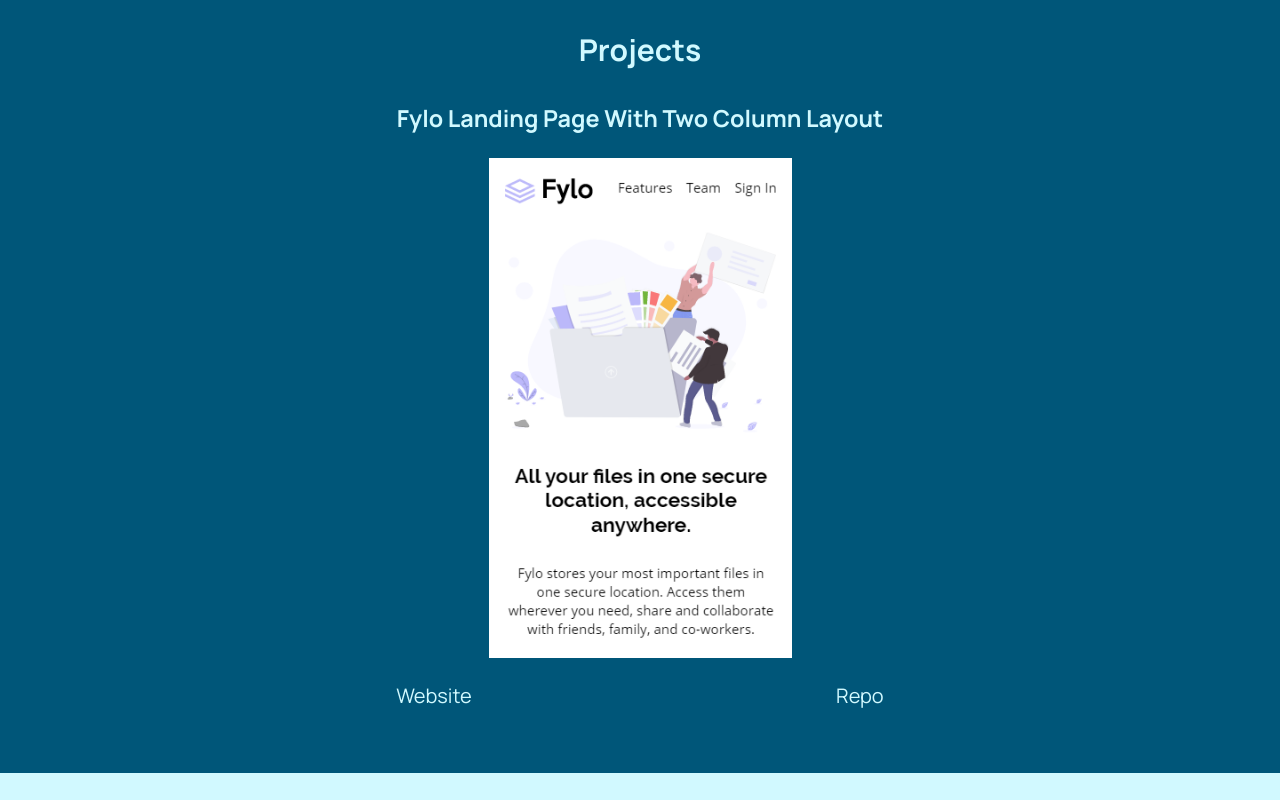
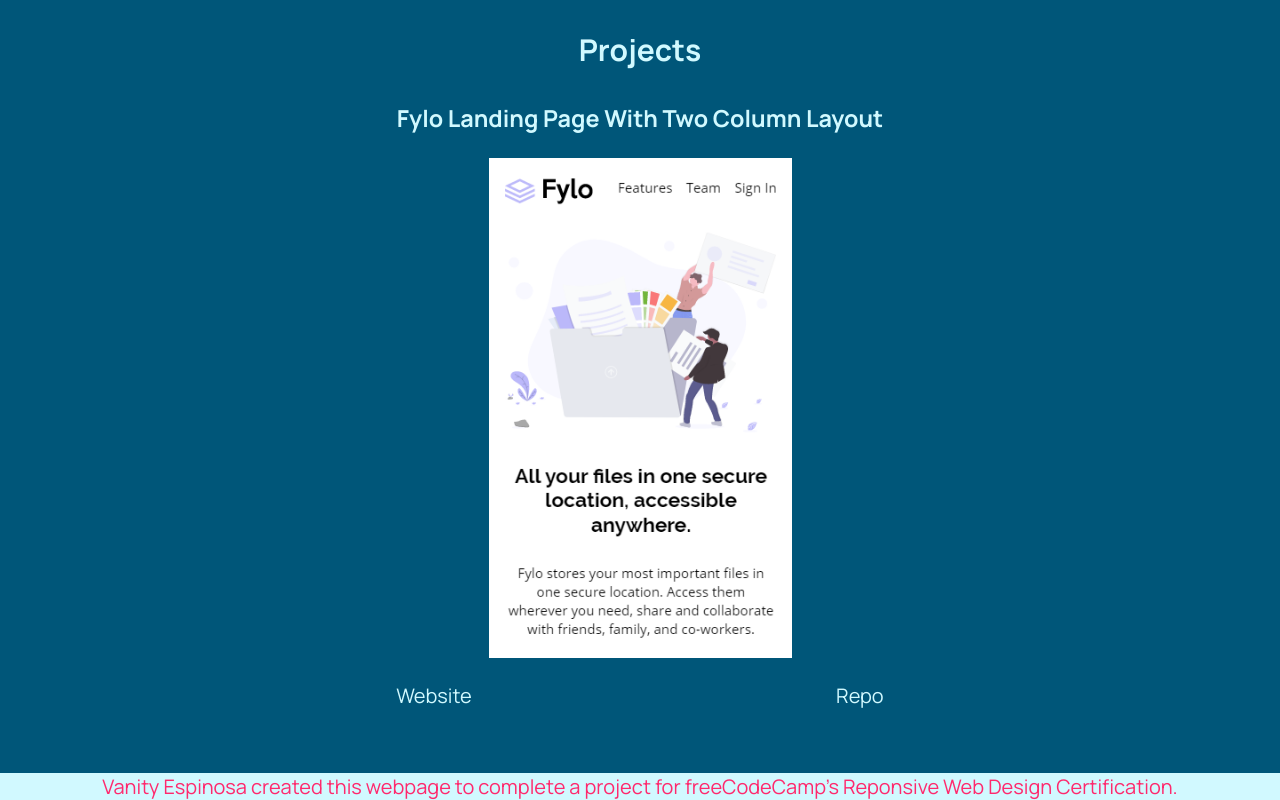
Before and after one commit to vanityespinosa/Personal-Portfolio-Web-Page, a plain HTML site: page index.html in a window 1280 px wide. Shown: the part 811-1611 px from the top of the page. Before the commit the page ends 1584 px from the top, so only its background shows below. Drawn offline with Linux system fonts and the light colour scheme.

Commit message:
Add footer tag to index.html

```diff
--- a/index.html
+++ b/index.html
@@ -31,5 +31,8 @@
             </div>
         </section>
     </main>
+    <footer>
+        <a href="https://github.com/vanityespinosa">Vanity Espinosa</a> created this webpage to complete a project for <a href="https://www.freecodecamp.org/learn/responsive-web-design/responsive-web-design-projects/build-a-personal-portfolio-webpage">freeCodeCamp's</a> Reponsive Web Design Certification.
+    </footer>
 </body>
 </html>
```
